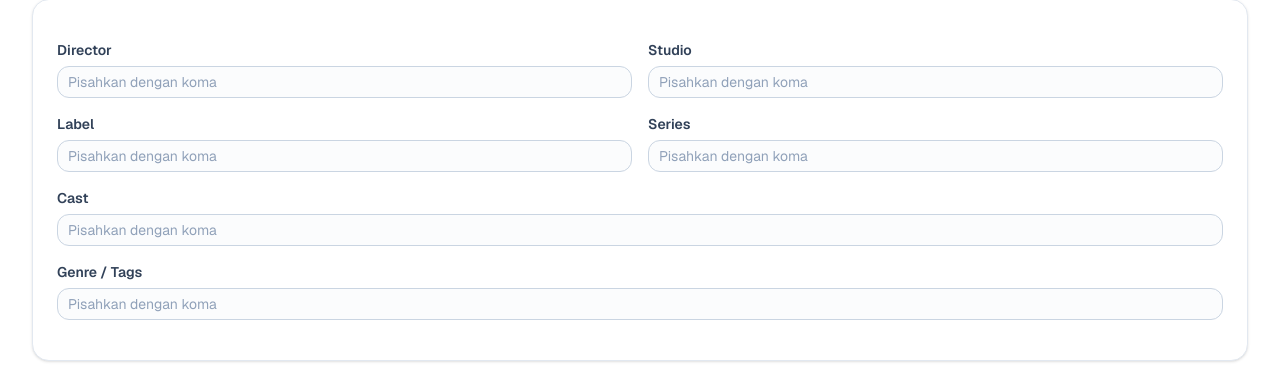
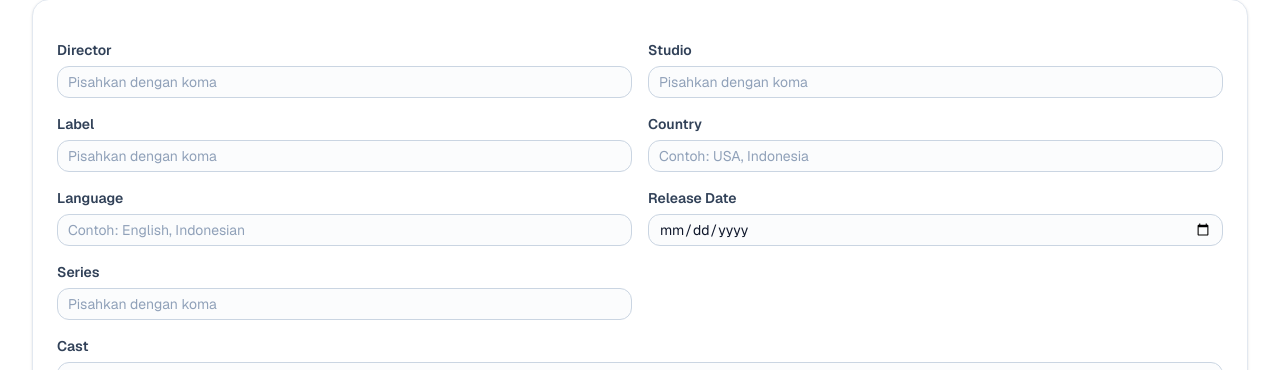
Before and after one commit to Lenovix-Studio/Filmfy-fe, a Next.js app: page /upload in a window 1280 px wide. Both pictures are taken after a click on the tab "Metadata". Shown: the part 430-800 px from the top of the page. Built offline with nearby package versions, Linux system fonts and the light colour scheme; no server answers.

Commit message:
improve upload page

```diff
--- a/app/upload/UploadClient.tsx
+++ b/app/upload/UploadClient.tsx
@@ -52,6 +52,10 @@ export default function UploadClient({ statusOptions }: UploadClientProps) {
     genres: "",
     cast: "",
     series: "",
+    country: "",
+    language: "",
+    release_date: "",
+    runtime_minutes: 0,
   });
 
   useEffect(() => {
@@ -82,6 +86,16 @@ export default function UploadClient({ statusOptions }: UploadClientProps) {
     if (file) {
       setVideoFile(file);
       setVideoPreview(URL.createObjectURL(file));
+
+      // Extract duration
+      const video = document.createElement("video");
+      video.preload = "metadata";
+      video.onloadedmetadata = () => {
+        window.URL.revokeObjectURL(video.src);
+        const minutes = Math.round(video.duration / 60);
+        setFormData((prev) => ({ ...prev, runtime_minutes: minutes }));
+      };
+      video.src = URL.createObjectURL(file);
     }
   };
 
@@ -110,9 +124,26 @@ export default function UploadClient({ statusOptions }: UploadClientProps) {
       genres: "Sci-Fi, Action, Thriller",
       cast: "Leonardo DiCaprio, Marion Cotillard, Tom Hardy, Ellen Page",
       series: "Nolan Collection",
+      country: "USA",
+      language: "English",
+      release_date: "2010-07-16",
+      runtime_minutes: 0,
     });
     setActiveTab("metadata");
     toast.success("Test data berhasil dimuat");
+  };
+
+  const getVideoRuntimeMinutes = (file: File): Promise<number> => {
+    return new Promise((resolve) => {
+      const video = document.createElement("video");
+      video.preload = "metadata";
+      video.onloadedmetadata = () => {
+        window.URL.revokeObjectURL(video.src);
+        resolve(Math.round(video.duration / 60));
+      };
+      video.onerror = () => resolve(0);
+      video.src = URL.createObjectURL(file);
+    });
   };
 
   const handleSubmit = async (e: FormEvent<HTMLFormElement>) => {
@@ -138,6 +169,15 @@ export default function UploadClient({ statusOptions }: UploadClientProps) {
       data.append("title", formData.title.trim() || formData.code.trim());
       data.append("overview", formData.overview.trim());
       if (formData.status) data.append("status", formData.status);
+      if (formData.country) data.append("country", formData.country);
+      if (formData.language) data.append("language", formData.language);
+      if (formData.release_date) data.append("release_date", formData.release_date);
+
+      const runtimeMinutes = videoFile
+        ? await getVideoRuntimeMinutes(videoFile)
+        : formData.runtime_minutes;
+      if (runtimeMinutes > 0)
+        data.append("runtime_minutes", runtimeMinutes.toString());
 
       const directorArray = parseCommaSeparated(formData.director);
       directorArray.forEach((d) => data.append("director", d));
@@ -186,6 +226,10 @@ export default function UploadClient({ statusOptions }: UploadClientProps) {
         genres: "",
         cast: "",
         series: "",
+        country: "",
+        language: "",
+        release_date: "",
+        runtime_minutes: 0,
       });
       setCoverFile(null);
       setCoverPreview(null);
@@ -547,6 +591,45 @@ export default function UploadClient({ statusOptions }: UploadClientProps) {
 
                     <div className="space-y-1.5">
                       <Label className="text-sm font-semibold text-slate-700">
+                        Country
+                      </Label>
+                      <Input
+                        name="country"
+                        value={formData.country}
+                        onChange={handleInputChange}
+                        placeholder="Contoh: USA, Indonesia"
+                        className="bg-slate-50/50"
+                      />
+                    </div>
+
+                    <div className="space-y-1.5">
+                      <Label className="text-sm font-semibold text-slate-700">
+                        Language
+                      </Label>
+                      <Input
+                        name="language"
+                        value={formData.language}
+                        onChange={handleInputChange}
+                        placeholder="Contoh: English, Indonesian"
+                        className="bg-slate-50/50"
+                      />
+                    </div>
+
+                    <div className="space-y-1.5">
+                      <Label className="text-sm font-semibold text-slate-700">
+                        Release Date
+                      </Label>
+                      <Input
+                        name="release_date"
+                        type="date"
+                        value={formData.release_date}
+                        onChange={handleInputChange}
+                        className="bg-slate-50/50"
+                      />
+                    </div>
+
+                    <div className="space-y-1.5">
+                      <Label className="text-sm font-semibold text-slate-700">
                         Series
                       </Label>
                       <Input
--- a/lib/types.ts
+++ b/lib/types.ts
@@ -97,6 +97,10 @@ export interface FilmFormData {
   genres: string;
   cast: string;
   series: string;
+  country: string;
+  language: string;
+  release_date: string;
+  runtime_minutes: number;
 }
 
 // Favorites Page
```
